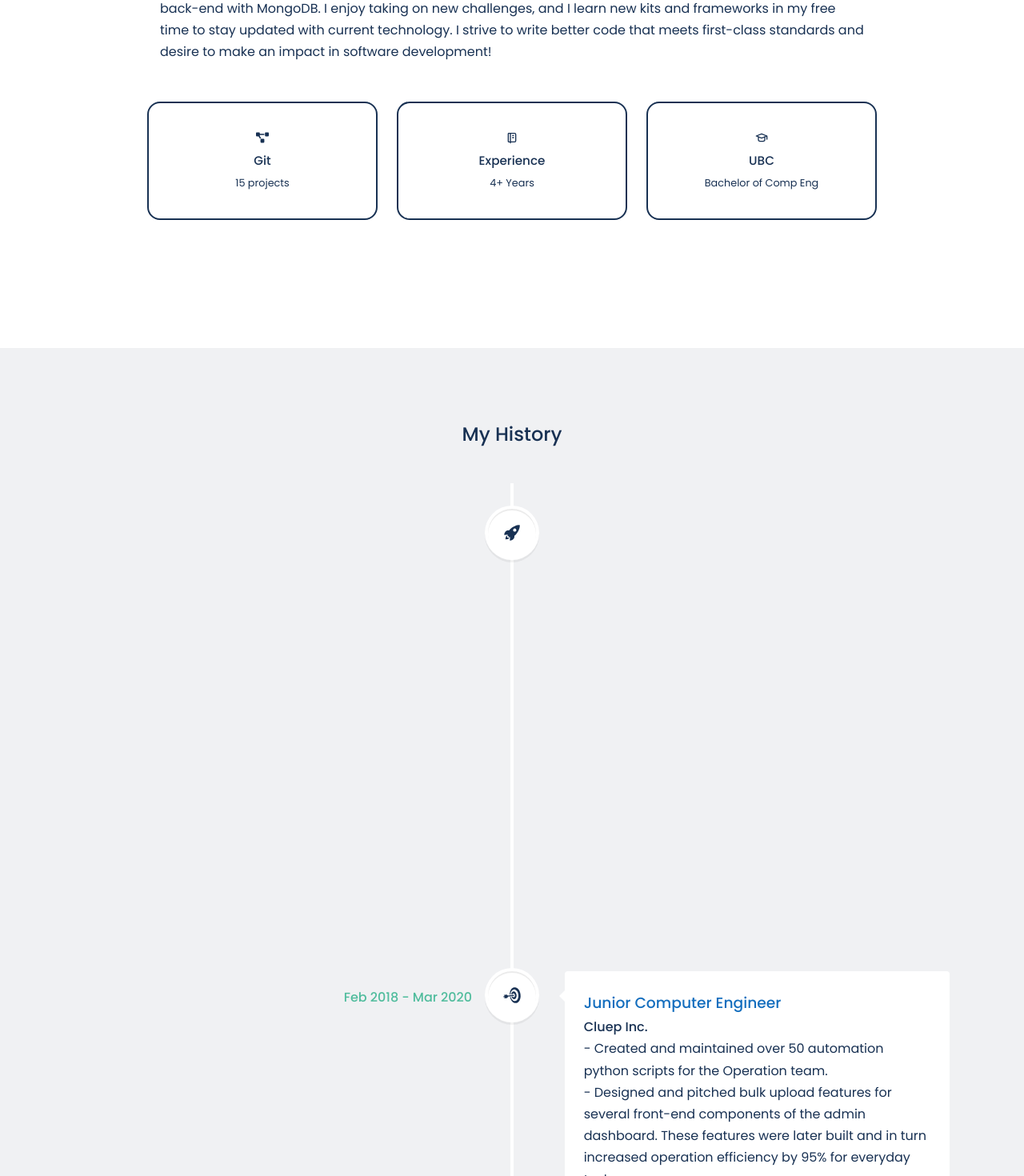
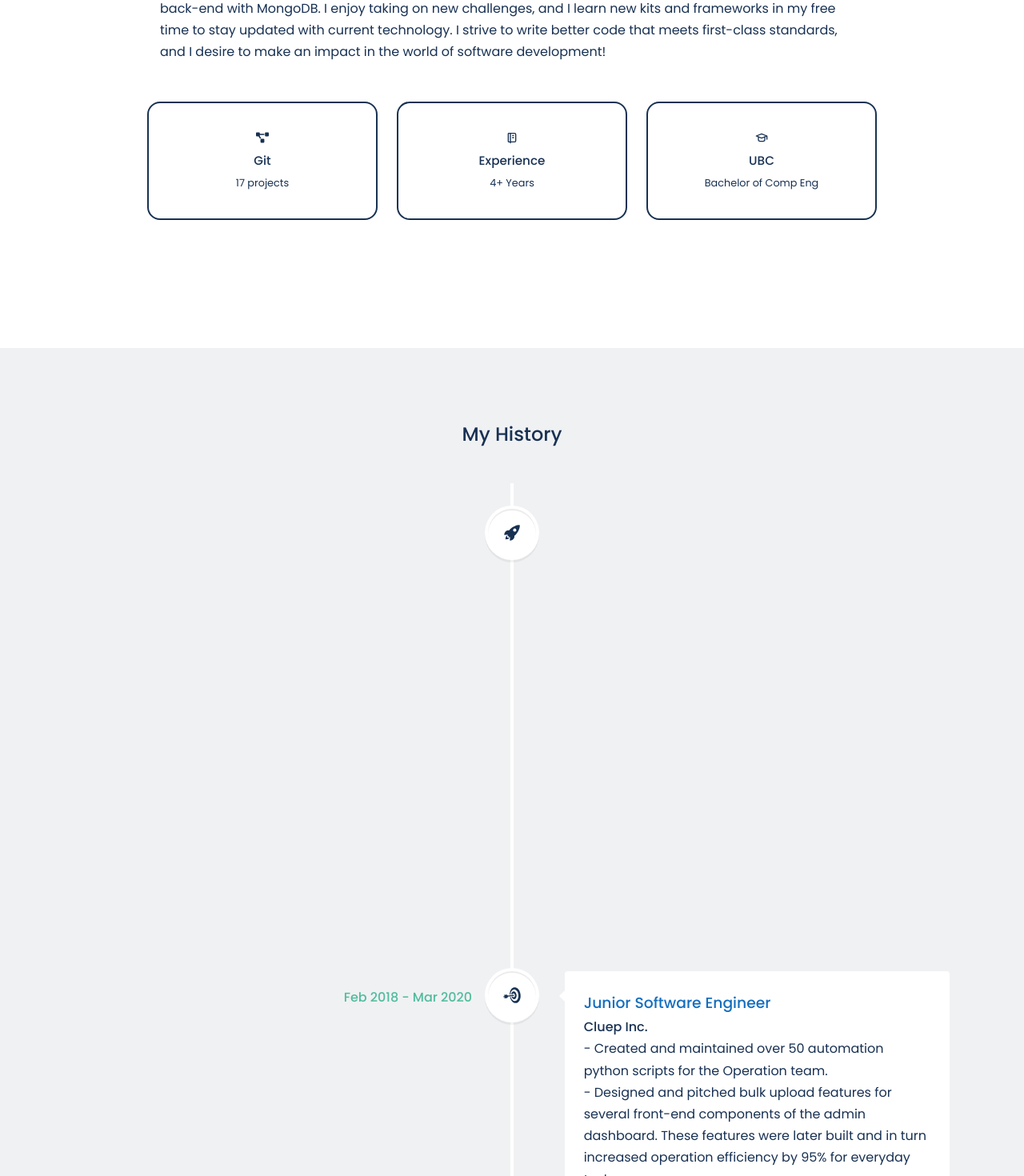
Before and after one commit to juliushsu07/portfolio-website, a React (Create React App) app in the folder main-site/: page / in a window 1280 px wide. Shown: the part 1201-2671 px from the top of the page at 80% size. Built offline with nearby package versions, Linux system fonts and the light colour scheme; the HTML template or start-up script is replaced by a standard one.

Commit message:
Fixed Software Job Title Typo in Experience component and on resmue pdf.

```diff
--- a/main-site/src/components/about/About.jsx
+++ b/main-site/src/components/about/About.jsx
@@ -55,14 +55,14 @@ function About() {
             <p>I'm a positive, enthusiastic and competent Full Stack Developer, seeking long-term employment with a company where I can immerse myself in their brand and ambitions!
               <br></br>
               <br></br>
-              During my last 4+ years working as a Software Engineer and a Senior Operation Specialist, I have gained a lot of experience in building web applications using ReactJS as the front-end and NodeJS and ExpressJS as the back-end with MongoDB. I enjoy taking on new challenges, and I learn new kits and frameworks in my free time to stay updated with current technology. I strive to write better code that meets first-class standards and desire to make an impact in software development!
+              During my last 4+ years working as a Software Engineer and a Senior Operation Specialist, I have gained a lot of experience in building web applications using ReactJS as the front-end and NodeJS and ExpressJS as the back-end with MongoDB. I enjoy taking on new challenges, and I learn new kits and frameworks in my free time to stay updated with current technology. I strive to write better code that meets first-class standards, and I desire to make an impact in the world of software development!
             </p>
 
           <div className='about__cards'>
             <a href="https://github.com/juliushsu07" target="_blank" className='about__card'>
               <FaProjectDiagram />
               <h5>Git</h5>
-              <small> 15 projects</small>
+              <small> 17 projects</small>
             </a>
 
             <a href="#experience" className='about__card'>
--- a/main-site/src/components/experience/Experiences.jsx
+++ b/main-site/src/components/experience/Experiences.jsx
@@ -30,7 +30,7 @@ function Experiences() {
       "className" : "work",
       "date" : "Feb 2018 - Mar 2020",
       "icon" : <GiBullseye />,
-      "jobTitle" : "Junior Computer Engineer",
+      "jobTitle" : "Junior Software Engineer",
       "location" : "Cluep Inc.",
       "achievements" : [
         "Created and maintained over 50 automation python scripts for the Operation team.",
```
Also changed, not shown: 2 other files (tests, documents, lock files or other folders).
